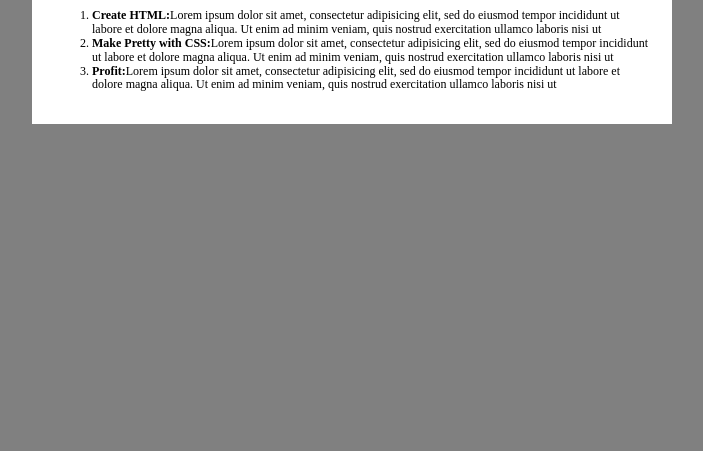
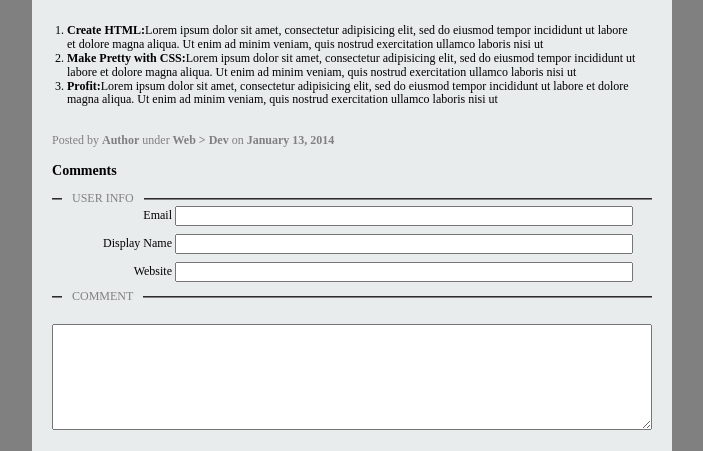
Before and after one commit to swaff68/make-it-real, a plain HTML site: page index.html in a window 1280 px wide. Shown: the part 1442-1893 px from the top of the page, without its empty margins (288-991 px from the left). Before the commit the page ends 1566 px from the top, so only its background shows below. Drawn offline with nearby package versions, Linux system fonts and the light colour scheme.

Commit message:
almost done

```diff
--- a/index.html
+++ b/index.html
@@ -101,6 +101,34 @@
 				<li class="list-items"><strong>Profit:</strong>Lorem ipsum dolor sit amet, consectetur adipisicing elit, sed do eiusmod tempor incididunt ut labore et dolore magna aliqua. Ut enim ad minim veniam, quis nostrud exercitation ullamco laboris nisi ut </li>
 			</ol>
 
+			<p class="posted">Posted by <strong>Author</strong> under<strong> Web > Dev</strong> on<strong> January 13, 2014</strong></p>
+
+			<h3>Comments</h3>
+
+				<form>
+					<fieldset>
+						<legend>USER INFO </legend>
+							<div>
+							<label>Email</label>
+							<input type="email">
+							</div>
+							<div>
+							<label>Display Name</label>
+							<input type="text">
+							</div>
+							<div>
+							<label>Website</label>
+							<input type="url">
+							</div>
+						</fieldset>
+
+					<fieldset>
+						<legend>COMMENT</legend>
+							<textarea></textarea>
+						</fieldset>
+
+				</form>
+
 		</div>
 
 	</div>
--- a/main.css
+++ b/main.css
@@ -69,7 +69,7 @@ body{
 /*ARTICLE AREA*/
 
 .article-area{
-	background-color: white;
+	background-color: rgb(232,236,237);
 	overflow:hidden;
 	padding: 20px;
 	font-size: 12px;
@@ -140,4 +140,48 @@ margin-top: 10px;
 }
 
 
+ol{
+	padding: 15px;
 }
+
+.posted{
+	color: gray;
+}
+
+/*COMMENTS*/
+
+fieldset {
+	border-left: none;
+	border-right: none;
+	border-bottom: none;
+	border-color: gray;
+	padding: 0;
+	margin: 0;
+
+}
+
+legend {
+padding-left: 10px;
+padding-right: 10px;
+color: gray;
+margin-left: 10px;
+
+}
+
+label {
+	display: inline-block;
+	width: 20%;
+	text-align: right;
+	height: 25px;
+}
+
+input {
+	display: inline-block;
+	width: 75%;
+}
+
+textarea{
+	width: 99%;
+	height: 100px;
+	margin-top: 20px;
+}
```
